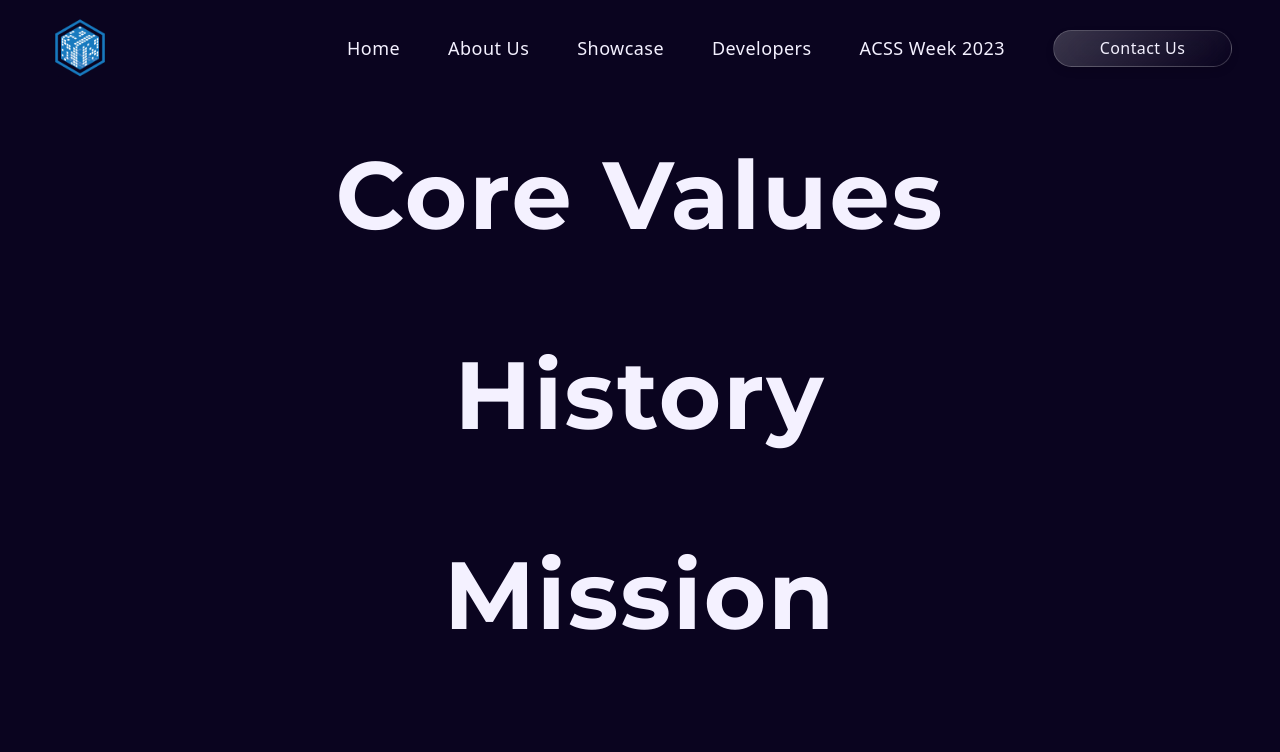
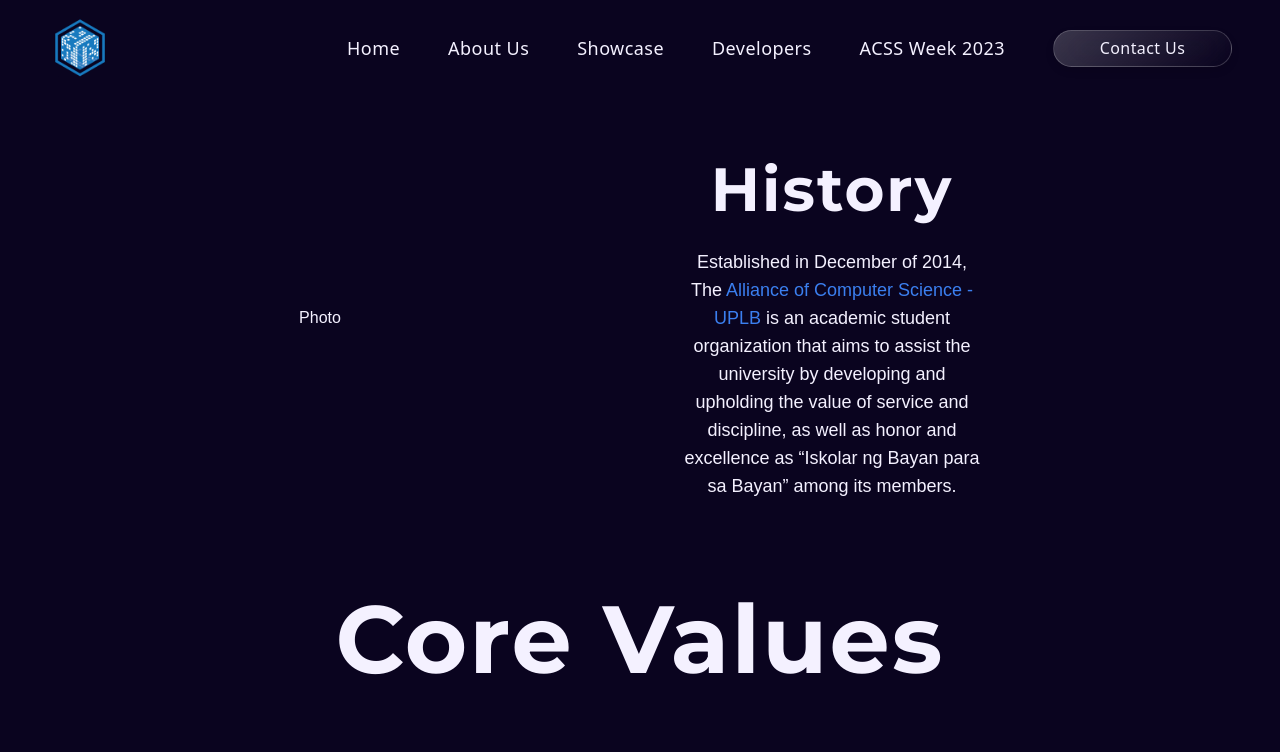
Before and after one commit to yuntaozhu/CMGWebsite, a SvelteKit app: page /AboutUs in a window 1280 px wide. Shown: the top 752 px of the page. Built offline with nearby package versions, Linux system fonts and the light colour scheme.

Commit message:
feat: About Us | History

```diff
--- a/src/components/organisms/AboutUs/History.svelte
+++ b/src/components/organisms/AboutUs/History.svelte
@@ -1,14 +1,32 @@
-<div class="container">
-  <h1>History</h1>
+<div class="flex flex-row">
+  <div class="flex grow justify-center items-center w-1/2">
+    <p>Photo</p>
+  </div>
+  <div class="history-container flex grow justify-start items-start w-1/2">
+    <div
+      class="flex flex-col pt-12 p-10 gap-3 text-center justify-center w-3/5"
+    >
+      <h3 class="history-title">History</h3>
+      <p class="text-lg font-light">
+        Established in December of 2014, The <span
+          style="color:var(--color-blue"
+          >Alliance of Computer Science - UPLB</span
+        >
+        is an academic student organization that aims to assist the university by
+        developing and upholding the value of service and discipline, as well as
+        honor and excellence as “Iskolar ng Bayan para sa Bayan” among its members.
+      </p>
+    </div>
+  </div>
 </div>
 
 <style>
-  .container {
-    width: 100%;
-    height: 25vh;
-    display: flex;
-    padding: 2rem;
-    justify-content: center;
-    align-items: center;
+  .history-title {
+    transition: color 0.5s, text-shadow 0.5s;
+  }
+
+  .history-container:hover .history-title {
+    text-shadow: 0 0 1px white, 0 0 3px white, 0 0 3px white;
+    color: transparent;
   }
 </style>
--- a/src/routes/AboutUs/+page.svelte
+++ b/src/routes/AboutUs/+page.svelte
@@ -9,19 +9,9 @@
   } from "$components";
 </script>
 
-<div class="container">
-  <NavBar />
-  <CoreValues />
-  <History />
-  <Mission />
-  <Vision />
-  <Footer />
-</div>
-
-<style>
-  .container {
-    width: 100%;
-    display: flex;
-    flex-direction: column;
-  }
-</style>
+<NavBar />
+<History />
+<CoreValues />
+<Mission />
+<Vision />
+<Footer />
```
